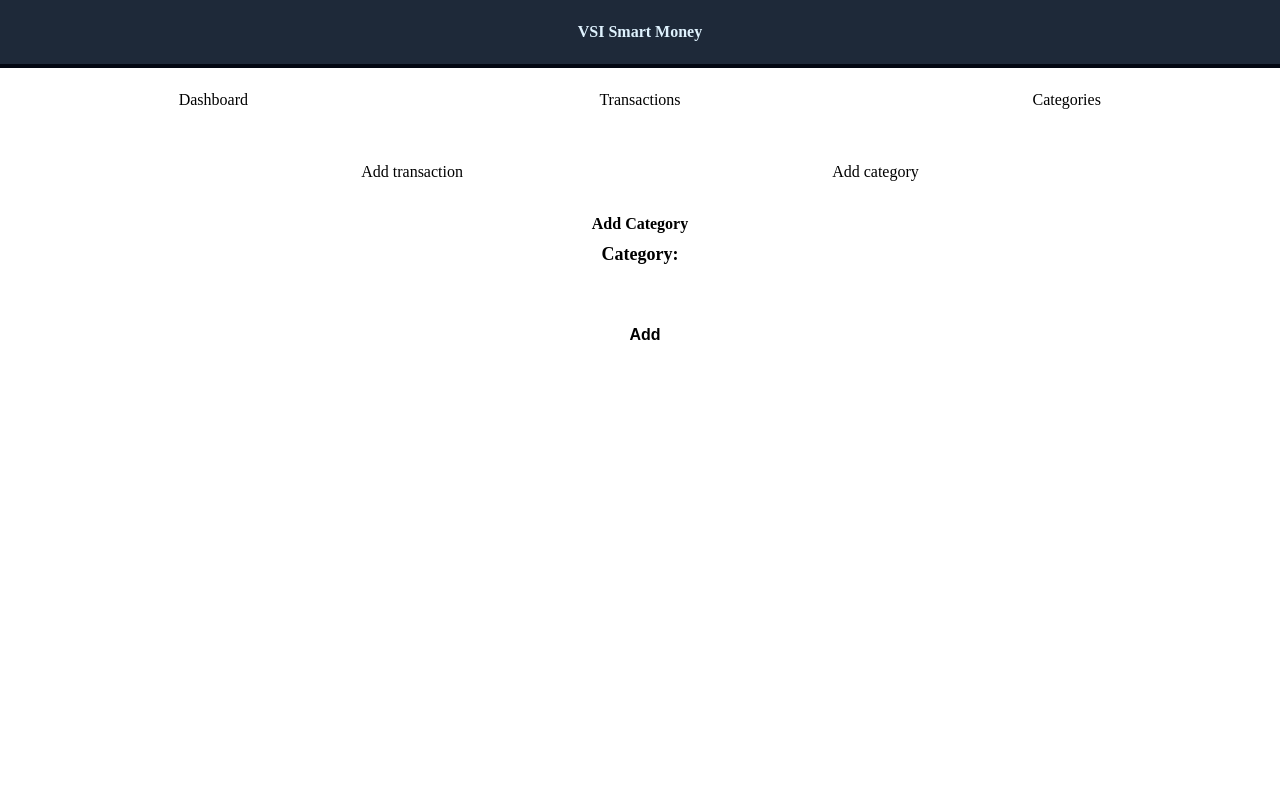
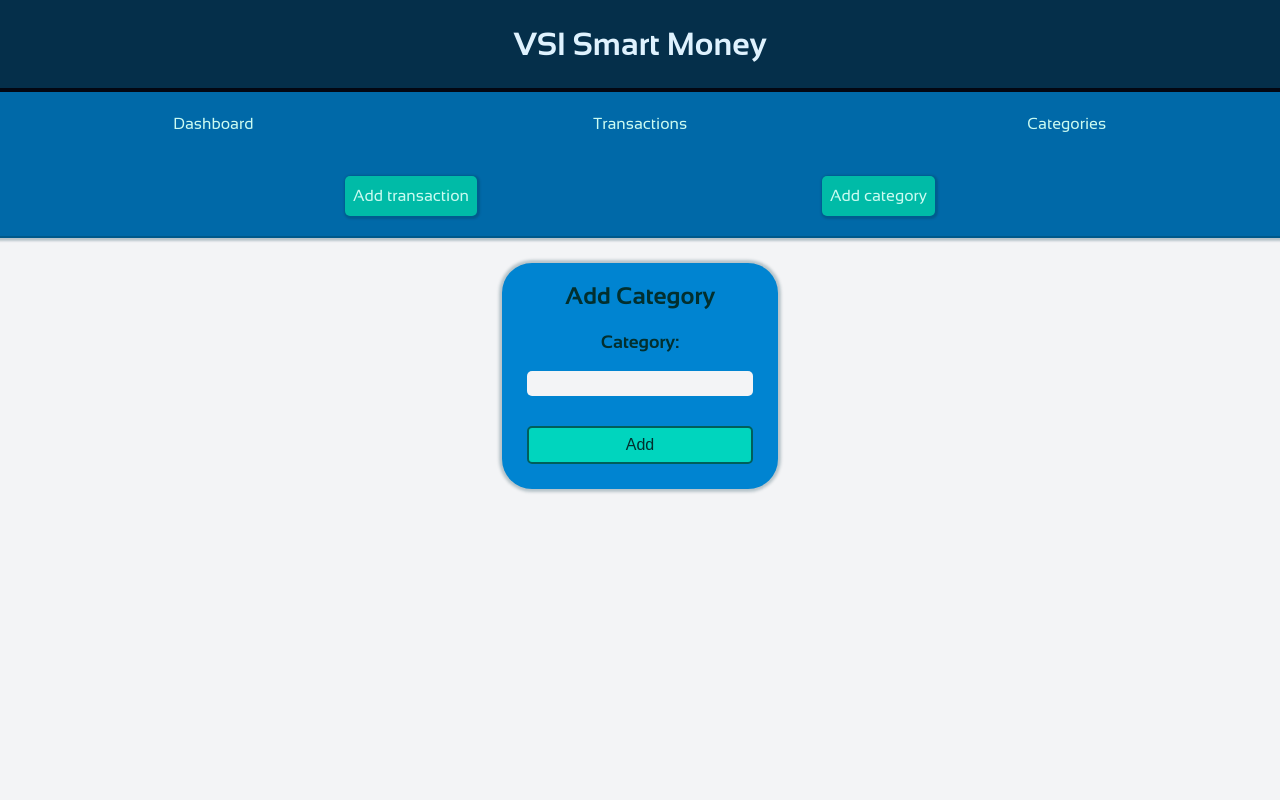
Before and after one commit to ThatOneProgrammerUKnow/vsi_smartmoney, a Django app: page /add_category/ in a window 1280 px wide. Run offline with Django 5.2, Linux system fonts and the light colour scheme.

Commit message:
Refined smartmoney styles

```diff
--- a/smartmoney/forms.py
+++ b/smartmoney/forms.py
@@ -15,4 +15,4 @@ class TransactionForm(ModelForm):
     def __init__(self, *args, **kwargs):
         super().__init__(*args, **kwargs)
 
-        self.fields['category'].queryset = Category.objects.filter(is_archived=False)
+        self.fields['category'].queryset = Category.objects.filter(archived=False)
--- a/static/css/base.css
+++ b/static/css/base.css
@@ -1,163 +1,12 @@
-/* Base styles using our design system variables */
-
-/* Reset and base styles */
-* {
+body {
+    font-family: sansation;
+    line-height: 1.5;
     margin: 0;
     padding: 0;
-    box-sizing: border-box;
+    height: 100vh;
+
+    background-repeat: no-repeat;
+    background-size: cover;
+    background: var(--primary-bg1);
+
 }
-
-body {
-    font-family: var(--font-family);
-    color: var(--text-primary);
-    background-color: var(--ui-surface);
-    line-height: 1.5;
-}
-
-/* Typography */
-h1, h2, h3, h4, h5, h6 {
-    color: var(--text-primary);
-    margin-bottom: var(--spacing-md);
-    font-weight: 600;
-}
-
-h1 { font-size: var(--font-size-2xl); }
-h2 { font-size: var(--font-size-xl); }
-h3 { font-size: var(--font-size-lg); }
-
-p { margin-bottom: var(--spacing-md); }
-
-/* Cards and Containers */
-.card {
-    background-color: var(--ui-background);
-    border-radius: var(--radius-md);
-    box-shadow: var(--shadow-sm);
-    padding: var(--spacing-lg);
-    margin-bottom: var(--spacing-md);
-    border: 1px solid var(--ui-border);
-    transition: var(--transition-normal);
-}
-
-.card:hover {
-    box-shadow: var(--shadow-md);
-}
-
-/* Form Elements */
-.form-group {
-    margin-bottom: var(--spacing-md);
-}
-
-label {
-    display: block;
-    margin-bottom: var(--spacing-xs);
-    color: var(--text-secondary);
-    font-weight: 500;
-}
-
-input, select, textarea {
-    width: 100%;
-    padding: var(--spacing-sm);
-    border: 1px solid var(--ui-border);
-    border-radius: var(--radius-sm);
-    background-color: var(--ui-background);
-    color: var(--text-primary);
-    transition: var(--transition-fast);
-}
-
-input:focus, select:focus, textarea:focus {
-    outline: none;
-    border-color: var(--brand-primary);
-    box-shadow: 0 0 0 3px var(--focus-ring);
-}
-
-/* Buttons */
-.btn {
-    display: inline-block;
-    padding: var(--spacing-sm) var(--spacing-md);
-    border-radius: var(--radius-md);
-    font-weight: 500;
-    text-align: center;
-    cursor: pointer;
-    transition: var(--transition-fast);
-    border: none;
-}
-
-.btn-primary {
-    background-color: var(--brand-primary);
-    color: var(--text-light);
-}
-
-.btn-primary:hover {
-    background-color: color-mix(in srgb, var(--brand-primary) 90%, black);
-}
-
-.btn-secondary {
-    background-color: var(--brand-secondary);
-    color: var(--text-light);
-}
-
-.btn-secondary:hover {
-    background-color: color-mix(in srgb, var(--brand-secondary) 90%, black);
-}
-
-/* Financial indicators */
-.amount {
-    font-weight: 600;
-    font-size: var(--font-size-lg);
-}
-
-.amount-positive {
-    color: var(--success);
-}
-
-.amount-negative {
-    color: var(--error);
-}
-
-/* Status indicators */
-.badge {
-    display: inline-block;
-    padding: var(--spacing-xs) var(--spacing-sm);
-    border-radius: var(--radius-full);
-    font-size: var(--font-size-sm);
-    font-weight: 500;
-}
-
-.badge-success {
-    background-color: var(--success-light);
-    color: var(--success);
-}
-
-.badge-warning {
-    background-color: var(--warning-light);
-    color: var(--warning);
-}
-
-.badge-error {
-    background-color: var(--error-light);
-    color: var(--error);
-}
-
-/* Grid and Layout */
-.container {
-    max-width: 1200px;
-    margin: 0 auto;
-    padding: 0 var(--spacing-md);
-}
-
-.grid {
-    display: grid;
-    gap: var(--spacing-md);
-    grid-template-columns: repeat(auto-fit, minmax(300px, 1fr));
-}
-
-/* Utils */
-.text-center { text-align: center; }
-.text-bold { font-weight: 600; }
-.inline-block { display: inline-block; }
-.mb-1 { margin-bottom: var(--spacing-sm); }
-.mb-2 { margin-bottom: var(--spacing-md); }
-.mb-3 { margin-bottom: var(--spacing-lg); }
-.mt-1 { margin-top: var(--spacing-sm); }
-.mt-2 { margin-top: var(--spacing-md); }
-.mt-3 { margin-top: var(--spacing-lg); }
--- a/static/css/elements.css
+++ b/static/css/elements.css
@@ -4,29 +4,29 @@
     border: none;
     text-decoration: none;
 
-    color: var(--content-text-dark);
     font-size: 16px;
 }
 .btn:hover{
-    translate: 0 -2px;
     cursor: pointer;
 }
 .btn-primary{
-    background: var(--primary-page-light);
-    box-shadow: 1px 1px 2px 2px var(--secondary-content-shadow);
-    color: var(--content-text-dark);
+    background: var(--color-teal-500);
+    box-shadow: 1px 1px 2px 2px var(--shadow-sky-25);
+    color: var(--primary-text-light);
+
 }
 .btn-primary:hover{
-    background: var(--primary-content-accent);
+    background: var(--color-teal-600);
+    translate: 0 -2px;
+    transition: translate 300ms;
 }
-
 .btn-secondary{
-    background: var(--secondary-content-color);
-    box-shadow: 1px 1px 2px 2px var(--secondary-content-shadow);
-    color: var(--content-text-dark);
+    background: var(--color-teal-400);
+    border: 2px solid var(--color-teal-800);
+    color: var(--color-teal-950);
 }
 .btn-secondary:hover{
-    background: var(--secondary-content-accent);
+    background: var(--color-teal-500);
 }
 
 
@@ -34,25 +34,26 @@
 
 /* Island */
 .island{
-    margin: 50px;
+    margin: 25px auto;
     overflow: hidden;
-    background: var(--content-bg-mid);
+    background: var(--color-sky-600);
     border-radius: 30px;
-    box-shadow: 0 0 3px 3px var(--primary-content-shadow);
+    box-shadow: 0 0 3px 3px var(--shadow-sky-25);
     min-width: 20vw;
+    width: fit-content;
 }
 
 /* Table */
 table{
     width: 100%;
-    color: var(--content-text-light);
+    color: var(--primary-text-light);
     border-collapse: collapse;
     margin: 0;
 }
 th{
-    border-bottom: 2px solid var(--primary-content-dark);
+    border-bottom: 2px solid var(--color-gray-950);
     padding: 15px;
-    background: var(--content-bg-dark)
+    background: var(--color-sky-600)
 }
 td{
     text-align: center;
@@ -69,7 +70,9 @@ td form{
 /* Forms */
 h2{
     text-align: center;
+    margin: 5px;
 }
+
 .form-container{
     display: flex;
     justify-content: center;
@@ -78,13 +81,16 @@ form{
     width: fit-content;
     display: flex;
     flex-direction: column;
-    color: var(--content-text-light);
+    color: var(--primary-text-dark);
     padding: 10px;
 }
 form div{
     display: flex;
     flex-direction: column;
-    margin: 5px;
+    margin: 10px;
+}
+form div >*{
+    margin-bottom: 10px;
 }
 form div label{
     text-align: center;
@@ -96,99 +102,19 @@ form div > *:not(label){
     border-radius: 5px;
     border: none;
 }
-    margin-bottom: var(--spacing-xl);
-    color: var(--text-primary);
-}
 
 form {
     display: flex;
     flex-direction: column;
-    gap: var(--spacing-md);
 }
 
-.form-group {
-    display: flex;
-    flex-direction: column;
-    gap: var(--spacing-xs);
+
+input, select, textarea {
+    border-radius: 5px;
+    background: var(--color-gray-100);
+    color: var(--primary-text-dark);
 }
 
-label {
-    color: var(--text-secondary);
-    font-weight: 500;
-}
-
-input, select, textarea {
-    padding: var(--spacing-sm);
-    border: 1px solid var(--ui-border);
-    border-radius: var(--radius-md);
-    background: var(--ui-background);
-    color: var(--text-primary);
-    transition: var(--transition-fast);
-}
-
-input:focus, select:focus, textarea:focus {
-    border-color: var(--brand-primary);
-    box-shadow: 0 0 0 3px var(--focus-ring);
-    outline: none;
-}
-
-/* Island Component */
-.island {
-    background: var(--ui-background);
-    border-radius: var(--radius-lg);
-    box-shadow: var(--shadow-md);
-    padding: var(--spacing-lg);
-    margin: var(--spacing-md);
-    border: 1px solid var(--ui-border);
-}
-
-/* Dashboard Stats */
-.stats-grid {
-    display: grid;
-    grid-template-columns: repeat(auto-fit, minmax(250px, 1fr));
-    gap: var(--spacing-md);
-    margin: var(--spacing-lg) 0;
-}
-
-.stat-card {
-    background: var(--ui-background);
-    padding: var(--spacing-lg);
-    border-radius: var(--radius-lg);
-    box-shadow: var(--shadow-sm);
-    text-align: center;
-    transition: var(--transition-fast);
-}
-
-.stat-card:hover {
-    transform: translateY(-2px);
-    box-shadow: var(--shadow-md);
-}
-
-.stat-label {
-    color: var(--text-secondary);
-    font-size: var(--font-size-sm);
-    text-transform: uppercase;
-    letter-spacing: 0.5px;
-    margin-bottom: var(--spacing-sm);
-}
-
-.stat-value {
-    font-size: var(--font-size-2xl);
-    font-weight: 600;
-    color: var(--text-primary);
-    margin-bottom: var(--spacing-xs);
-}
-
-.stat-trend {
-    font-size: var(--font-size-sm);
-    display: flex;
-    align-items: center;
-    justify-content: center;
-    gap: var(--spacing-xs);
-}
-
-.trend-up { color: var(--success); }
-.trend-down { color: var(--error); }
 form div>textarea:hover,
 form div>input:hover,
 form div>select:hover,
@@ -197,7 +123,7 @@ form div>input:focus,
 form div>select:focus{
     border: none;
     outline: none;
-    background: var(--base-background);
+    background: var(--color-gray-200);
 }
 
 form label{
@@ -210,7 +136,7 @@ form .helptext{
 
 
 form .error-message, .error{
-    color: var(--error-message);
+    color: var(--color-red-500);
 }
 
 form .error-message{
--- a/static/css/navbar.css
+++ b/static/css/navbar.css
@@ -20,7 +20,7 @@ h1{
 }
 
 .header{
-    background: var(--color-gray-800);
+    background: var(--color-sky-950);
     color: var(--color-sky-100);
     border-bottom: 4px solid var(--color-gray-950)
 }
@@ -37,27 +37,33 @@ nav ul{
     list-style-type: none;
     padding: 0;
     margin: 0;
+
 }
 nav li{
     width: 100%;
     text-align: center;
     padding: 0;
     margin: 0;
+
 }
+
 nav a{
-    background: var(--primary-sky-mid);
+    background: var(--color-sky-700);
     text-decoration: none;
-    color: var(--sky-text-light);
+    color: var(--primary-text-light);
     padding: 20px;
     display: block;
 }
 nav a:hover{
-    background: var(--primary-sky-dark);
+    background: var(--color-sky-800);
+
 }
 
 /* Actions styling */
 .actions{
-    background: var(--primary-sky-mid);
-    box-shadow: 0 1px 2px 2px var(--primary-sky-shadow);
-    border-bottom: 4px solid var(--primary-sky-dark);
+    background: var(--color-sky-700);
+    box-shadow: 0 1px 2px 2px var(--shadow-sky-5);
+    color: var(--primary-text-light);
+        border-bottom: 2px solid var(--color-sky-800);
+
 }
--- a/static/css/variables.css
+++ b/static/css/variables.css
@@ -1,8 +1,17 @@
-:root{
-/* Errors */
-    --error-message: black;
+:root {
+/* Shadows */
+  --shadow-sky-5: oklch(0.302 0.056 229.695/0.25);
+  --shadow-sky-25: oklch(0.302 0.056 229.695/0.25);
 
-/* Colors */
+  --shadow-teal-5: oklch(0.277 0.046 192.524 / 0.5);
+  --shadow-teal-25: oklch(0.277 0.046 192.524 / 0.25);
+
+  --primary-text-light: var(--color-teal-100);
+  --primary-text-dark: var(--color-teal-950);
+
+
+  --primary-bg1: var(--color-gray-100);
+
 
   --color-red-50: oklch(0.971 0.013 17.38);
   --color-red-100: oklch(0.936 0.032 17.717);
--- a/templates/apps/smartmoney/categories.html
+++ b/templates/apps/smartmoney/categories.html
@@ -1,6 +1,6 @@
 {% extends "page/navbar.html" %}
 {%  block content %}
-<section class="text-center">
+<section >
     <div class="island inline-block">
         <table>
             <thead>
@@ -16,7 +16,7 @@
                     <td>
                         <form action="{% url 'vsi:archive_category' category.id %}" method="POST">
                             {% csrf_token %}
-                            <input class="btn btn-secondary text-bold" type="submit" value="Archive">
+                            <input class="btn btn-secondary" type="submit" value="Archive">
                         </form>
                     </td>
                 </tr>
--- a/templates/apps/smartmoney/forms.html
+++ b/templates/apps/smartmoney/forms.html
@@ -1,5 +1,6 @@
 {% extends "page/navbar.html" %}
 {% block content %}
+
 <section class="form-container">
     <form method="POST" class="island">
         <h2>{{heading}}</h2>
--- a/templates/page/navbar.html
+++ b/templates/page/navbar.html
@@ -14,7 +14,7 @@
     </nav>
 
     <div class="nav-style-flex row actions">
-        <a href="{% url 'vsi:add_transaction' %}" class="btn btn-primary">Add transaction</a>
+        <a href="{% url 'vsi:add_transaction' %}" class="btn btn-primary ">Add transaction</a>
         <a href="{% url 'vsi:add_category' %}" class="btn btn-primary">Add category</a>
     </div>
 </div>
```
